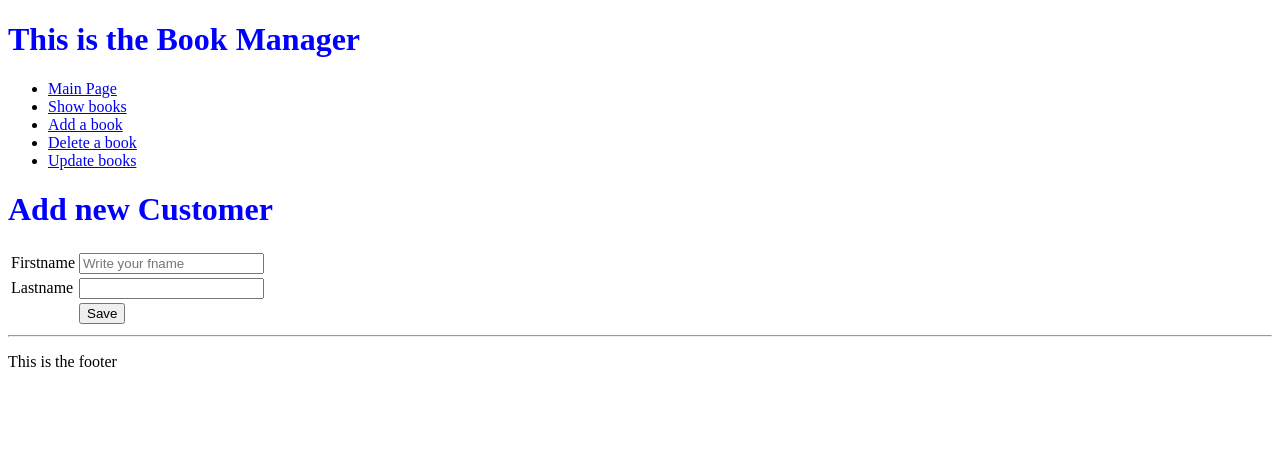
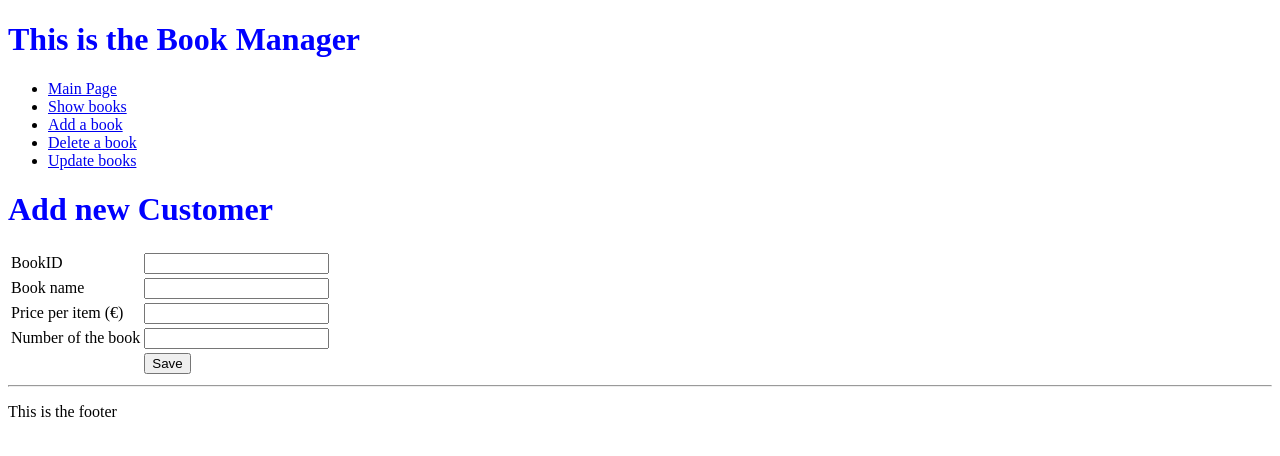
Before and after one commit to IlytaN/book_manager, a CodeIgniter app: page /database/index.php/books/add_books in a window 1280 px wide. Shown: the top 456 px of the page. Run offline with CodeIgniter, Linux system fonts and the light colour scheme.

Commit message:
functions show, add, delete work well

```diff
--- a/application/controllers/Books.php
+++ b/application/controllers/Books.php
@@ -14,10 +14,12 @@ class Books extends CI_Controller {
 		$btn=$this->input->post('btnSave');
 		if (isset($btn)) {
 			$insert_data=array(
-				"fname"=>$this->input->post('fn'),
-				"lname"=>$this->input->post('ln')
+				"BookID"=>$this->input->post('BookID'),
+				"Book_name"=>$this->input->post('Book_name'),
+				"Price_per_item"=>$this->input->post('Price_per_item'),
+				"Number"=>$this->input->post('Number')
 				);
-			$data['test']=$this->Book_model->addBook($insert_data);
+			$data['books']=$this->Book_model->addBook($insert_data);
 
 		}
 		$data['page']='book/add_books';
@@ -26,8 +28,8 @@ class Books extends CI_Controller {
 
 	public function delete_books() {
 		//this method will show the customers
-		$this->load->model('Books_model');
-		$data['books']=$this->Book_model->getCustomers();
+		$this->load->model('Book_model');
+		$data['books']=$this->Book_model->getBooks();
 		$data['page']='book/delete_books';
 		$this->load->view('menu/content',$data);
 	}
@@ -38,31 +40,31 @@ class Books extends CI_Controller {
 		$this->show_books();
 	}
 
-	public function update_customers() {
+	public function update_books() {
 		$this->load->model('Book_model');
 		$btn=$this->input->post('btnSave');
 		if (isset($btn)) {
-			$a_fname=$this->input->post('fn');
-			$a_lname=$this->input->post('ln');
-			$id_customers=$this->input->post('id');
+			$Price_per_item=$this->input->post('Price_per_item');
+			$Book_name=$this->input->post('Book_name');
+			$BookID=$this->input->post('BookID');
 			//calculate rows
 			$rows=0;
-			foreach ($id_customers as $a) {
+			foreach ($BookID as $a) {
 				$rows++;
 			}
 			//update database row by row
 			for($x=0; $x < $rows; $x++ ){
 				$update_data=array(
-					"fname"=>$a_fname[$x],
-					"lname"=>$a_lname[$x]
+					"Price_per_item"=>$Price_per_item[$x],
+					"Book_name"=>$Book_name[$x]
 					);
-				$this->Book_model->updateBook($update_data,$id_customers[$x]);
+				$this->Book_model->updateBook($update_data,$BookID[$x]);
 			}
 
 		}
 
-		$data['customers']=$this->Customer_model->getCustomers();
-		$data['page']='customer/update_customers';
+		$data['books']=$this->Book_model->getBooks();
+		$data['page']='book/update_books';
 		$this->load->view('menu/content',$data);
 	}
 }
--- a/application/models/Book_model.php
+++ b/application/models/Book_model.php
@@ -18,8 +18,8 @@ Class Book_model extends CI_model {
 		$this->db->delete('books');
 	}
 
-	public function updateBook($update_data,$id_customers){
-		$this->db->where('BookID',$id_customers);
+	public function updateBook($update_data,$BookID){
+		$this->db->where('BookID',$BookID);
 		$this->db->update('books',$update_data);
 
 	}
--- a/application/views/book/add_books.php
+++ b/application/views/book/add_books.php
@@ -1,8 +1,10 @@
 <h1>Add new Customer</h1>
-<FORM action="<?php echo site_url('customer/add_customers'); ?>" method="POST">
+<FORM action="<?php echo site_url('books/add_books'); ?>" method="POST">
 <TABLE>
-	<TR><TD>Firstname</TD><TD><input type="text" name="fn" placeholder="Write your fname" required="" /></TD></TR>
-	<TR><TD>Lastname</TD><TD><input type="text" name="ln"/></TD></TR>
+	<TR><TD>BookID</TD><TD><input type="text" name="BookID" required /></TD></TR>
+	<TR><TD>Book name</TD><TD><input type="text" name="Book_name" required/></TD></TR>
+	<TR><TD>Price per item (€)</TD><TD><input type="number" step="any" name="Price_per_item"/></TD></TR>
+	<TR><TD>Number of the book</TD><TD><input type="number" name="Number"/></TD></TR>
 	<TR><TD></TD><TD><input type="submit" name="btnSave" value="Save"/></TD></TR>
 </TABLE>
 </FORM>
--- a/application/views/book/show_books.php
+++ b/application/views/book/show_books.php
@@ -1,6 +1,6 @@
 <h1>Books</h1>
 <TABLE BORDER="1">
-	<TR><TH>BookID</TH><TH>Book name</TH><TH>Price per item</TH><TH>Number of books</TH></TR>
+	<TR><TH>BookID</TH><TH>Book name</TH><TH>Price per item (€)</TH><TH>Number of books</TH></TR>
 	<?php
 	foreach ($books as $row) {
 		echo '<tr><td>'.$row['BookID'].'</td>';
--- a/application/views/menu/header.php
+++ b/application/views/menu/header.php
@@ -5,12 +5,12 @@
 <link rel="stylesheet" type="text/css" href="<?php echo base_url('css/mystyle.css');?>">
 </head>
 <body>
-
+<!-- Note: site_url must point to the controller's name> function. Not the view's name -->
 <h1>This is the Book Manager</h1>
 <ul>
 	<li><a href="<?php echo site_url('main') ?>">Main Page</a></li>
-	<li><a href="<?php echo site_url('book/show_books');?>">Show books</a></li>
-	<li><a href="<?php echo site_url('book/add_books');?>">Add a book</a></li>
-	<li><a href="<?php echo site_url('book/delete_books');?>">Delete a book</a></li>
-	<li><a href="<?php echo site_url('book/update_books');?>">Update books</a></li>
+	<li><a href="<?php echo site_url('books/show_books');?>">Show books</a></li>
+	<li><a href="<?php echo site_url('books/add_books');?>">Add a book</a></li>
+	<li><a href="<?php echo site_url('books/delete_books');?>">Delete a book</a></li>
+	<li><a href="<?php echo site_url('books/update_books');?>">Update books</a></li>
 </ul>
```
Also changed, not shown: application/views/book/delete_books.php (+7 -7 lines), application/views/book/update_books.php (+9 -9 lines).
